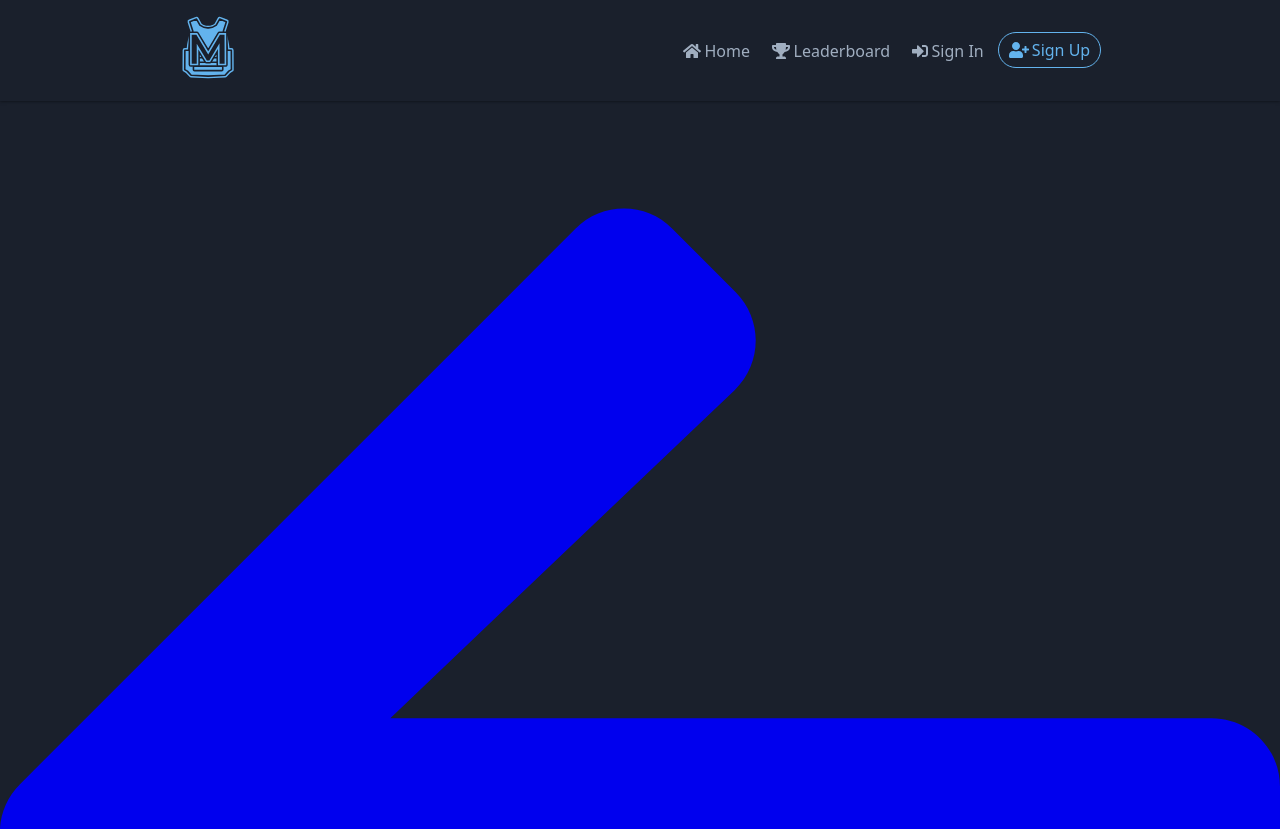
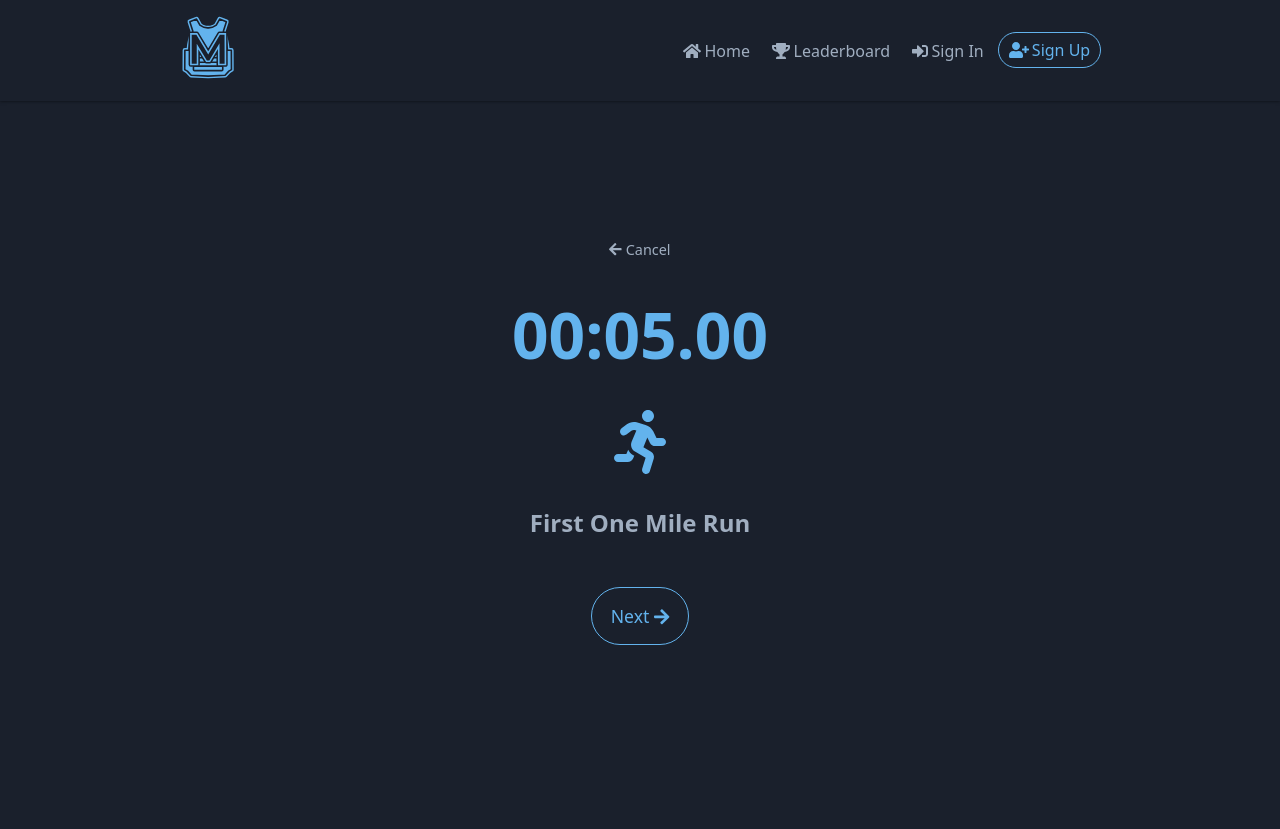
Before and after one commit to raymondkneipp/Murph-MERN, a React (Create React App) app in the folder client/: page /workout in a window 1280 px wide. Shown: the top 829 px of the page. After the commit the page ends 800 px from the top, so only its background shows below. Built offline with nearby package versions, Linux system fonts and the light colour scheme.

Commit message:
Styled timer, signIn, signUp, and workout pages

```diff
--- a/client/src/components/Timer.js
+++ b/client/src/components/Timer.js
@@ -1,5 +1,14 @@
-import React, { useState, useEffect } from "react";
+import React, { useEffect, useState } from "react";
+import styled from "styled-components";
 import { formatTime } from "../util/time";
+
+const TimerStyle = styled.div`
+  color: #63b3ed;
+  font-weight: bold;
+  font-size: 4rem;
+  text-align: center;
+  margin: 2rem 0;
+`;
 
 export const Timer = ({ running, startTime }) => {
   const [minutes, setMinutes] = useState("00");
@@ -11,22 +20,8 @@ export const Timer = ({ running, startTime }) => {
     if (running) {
       interval = setInterval(() => {
         const currentTime = new Date();
+        const time = formatTime(startTime, currentTime);
 
-        // var secondsPassed = ((currentTime - startTime) / 1000).toFixed(0);
-
-        // setMinutes(
-        //   Math.floor(secondsPassed / 60)
-        //     .toString()
-        //     .padStart(2, "0")
-        // );
-        // setSeconds(
-        //   (secondsPassed - Math.floor(secondsPassed / 60) * 60)
-        //     .toString()
-        //     .padStart(2, "0")
-        // );
-        // setMilliSeconds((currentTime - startTime).toString().slice(-3, -1));
-
-        const time = formatTime(startTime, currentTime);
         setMinutes(time["minutes"]);
         setSeconds(time["seconds"]);
         setMilliSeconds(time["milliseconds"]);
@@ -38,10 +33,8 @@ export const Timer = ({ running, startTime }) => {
   }, [running, startTime]);
 
   return (
-    <div>
-      <h1 className="text-6xl font-black text-blue-400 p-2 font-mono">
-        {minutes}:{seconds}.{milliSeconds}
-      </h1>
-    </div>
+    <TimerStyle>
+      {minutes}:{seconds}.{milliSeconds}
+    </TimerStyle>
   );
 };
--- a/client/src/pages/Workout.js
+++ b/client/src/pages/Workout.js
@@ -1,8 +1,89 @@
+import {
+  faArrowLeft,
+  faArrowRight,
+  faCheck,
+  faRunning,
+  faThumbsUp,
+} from "@fortawesome/free-solid-svg-icons";
+import { FontAwesomeIcon } from "@fortawesome/react-fontawesome";
 import React, { useState } from "react";
 import { Link } from "react-router-dom";
+import styled from "styled-components";
+import { Container } from "../components/Container";
+import { CounterGroup } from "../components/CounterGroup";
+import { Laps } from "../components/Laps";
 import { Timer } from "../components/Timer";
-import { Laps } from "../components/Laps";
-import { CounterGroup } from "../components/CounterGroup";
+
+const WorkoutStyle = styled.div`
+  flex: 1;
+  display: flex;
+  align-items: center;
+
+  & > div {
+    display: flex;
+    flex-direction: column;
+    align-items: center;
+  }
+
+  & h2 {
+    color: #a0aec0;
+    font-weight: bold;
+    font-size: 1.5rem;
+    text-align: center;
+    margin: 2rem 0;
+  }
+
+  & a {
+    color: #a0aec0;
+    text-decoration: none;
+    transition: all 0.2s;
+    font-size: 0.9rem;
+
+    &:hover {
+      color: white;
+    }
+  }
+`;
+
+const Button = styled.div`
+  margin: 1rem auto;
+
+  color: #63b3ed;
+  transition: all 0.2s;
+  border: 0.1rem solid #63b3ed;
+  border-radius: 5rem;
+  padding: 1rem 1.2rem;
+  font-size: 1.1rem;
+  background-color: #1a202c;
+  cursor: pointer;
+
+  &:focus {
+    outline: 0;
+  }
+
+  &:hover {
+    color: #1a202c;
+    background-color: #63b3ed;
+  }
+`;
+
+const BackButton = styled.button`
+  color: #a0aec0;
+  text-decoration: none;
+  transition: all 0.2s;
+  font-size: 0.9rem;
+  border: 0;
+  background-color: transparent;
+  cursor: pointer;
+
+  &:hover {
+    color: white;
+  }
+
+  &:focus {
+    outline: none;
+  }
+`;
 
 export const Workout = () => {
   const [startTime] = useState(new Date());
@@ -22,8 +103,8 @@ export const Workout = () => {
       setLaps([
         {
           text: "First Mile",
-          time: { start: startTime, finish: new Date() }
-        }
+          time: { start: startTime, finish: new Date() },
+        },
       ]);
     }
 
@@ -34,9 +115,9 @@ export const Workout = () => {
           text: "Calisthenics",
           time: {
             start: laps[0].time.finish,
-            finish: new Date()
-          }
-        }
+            finish: new Date(),
+          },
+        },
       ]);
     }
 
@@ -47,204 +128,61 @@ export const Workout = () => {
           text: "Second Mile",
           time: {
             start: laps[1].time.finish,
-            finish: new Date()
-          }
-        }
+            finish: new Date(),
+          },
+        },
       ]);
     }
   };
 
   return (
-    <div className="flex flex-col items-center flex-1 justify-center">
+    <WorkoutStyle>
+      <Container>
         {stage === 1 && (
-        <Link
-          to="/"
-          className="text-sm text-gray-500 hover:underline mt-3 flex items-center"
-        >
-          <svg
-            aria-hidden="true"
-            focusable="false"
-            data-prefix="fas"
-            data-icon="arrow-left"
-            className="w-3 inline mr-1 text-gray-500"
-            role="img"
-            xmlns="http://www.w3.org/2000/svg"
-            viewBox="0 0 448 512"
-          >
-            <path
-              fill="currentColor"
-              d="M257.5 445.1l-22.2 22.2c-9.4 9.4-24.6 9.4-33.9 0L7 273c-9.4-9.4-9.4-24.6 0-33.9L201.4 44.7c9.4-9.4 24.6-9.4 33.9 0l22.2 22.2c9.5 9.5 9.3 25-.4 34.3L136.6 216H424c13.3 0 24 10.7 24 24v32c0 13.3-10.7 24-24 24H136.6l120.5 114.8c9.8 9.3 10 24.8.4 34.3z"
-            ></path>
-          </svg>
-          Cancel
+          <Link to="/">
+            <FontAwesomeIcon icon={faArrowLeft} /> Cancel
           </Link>
         )}
         {stage === 2 && (
-        <button
-          className="text-sm text-gray-500 hover:underline mt-3 flex items-center"
-          onClick={() => setStage(1)}
-        >
-          <svg
-            aria-hidden="true"
-            focusable="false"
-            data-prefix="fas"
-            data-icon="arrow-left"
-            className="w-3 inline mr-1 text-gray-500"
-            role="img"
-            xmlns="http://www.w3.org/2000/svg"
-            viewBox="0 0 448 512"
-          >
-            <path
-              fill="currentColor"
-              d="M257.5 445.1l-22.2 22.2c-9.4 9.4-24.6 9.4-33.9 0L7 273c-9.4-9.4-9.4-24.6 0-33.9L201.4 44.7c9.4-9.4 24.6-9.4 33.9 0l22.2 22.2c9.5 9.5 9.3 25-.4 34.3L136.6 216H424c13.3 0 24 10.7 24 24v32c0 13.3-10.7 24-24 24H136.6l120.5 114.8c9.8 9.3 10 24.8.4 34.3z"
-            ></path>
-          </svg>
-          Back
-        </button>
+          <BackButton onClick={() => setStage(1)}>
+            <FontAwesomeIcon icon={faArrowLeft} /> Back
+          </BackButton>
         )}
         {stage === 4 && (
-        <Link
-          to="/"
-          className="text-sm text-gray-500 hover:underline mt-3 flex items-center"
-        >
-          <svg
-            aria-hidden="true"
-            focusable="false"
-            data-prefix="fas"
-            data-icon="arrow-left"
-            className="w-3 inline mr-1 text-gray-500"
-            role="img"
-            xmlns="http://www.w3.org/2000/svg"
-            viewBox="0 0 448 512"
-          >
-            <path
-              fill="currentColor"
-              d="M257.5 445.1l-22.2 22.2c-9.4 9.4-24.6 9.4-33.9 0L7 273c-9.4-9.4-9.4-24.6 0-33.9L201.4 44.7c9.4-9.4 24.6-9.4 33.9 0l22.2 22.2c9.5 9.5 9.3 25-.4 34.3L136.6 216H424c13.3 0 24 10.7 24 24v32c0 13.3-10.7 24-24 24H136.6l120.5 114.8c9.8 9.3 10 24.8.4 34.3z"
-            ></path>
-          </svg>
-          Back to Home
+          <Link to="/">
+            <FontAwesomeIcon icon={faArrowLeft} /> Back to Home
           </Link>
         )}
         <Laps laps={laps} />
         <Timer running={running} startTime={startTime} />
+        {stage === 1 && (
+          <>
+            <FontAwesomeIcon size="4x" color="#63b3ed" icon={faRunning} />
+            <h2>First One Mile Run</h2>
+          </>
+        )}
+        {stage === 2 && <CounterGroup />}
         {stage === 3 && (
-        <svg
-          aria-hidden="true"
-          focusable="false"
-          data-prefix="fas"
-          data-icon="running"
-          className="w-12 text-blue-500 mb-6"
-          role="img"
-          xmlns="http://www.w3.org/2000/svg"
-          viewBox="0 0 416 512"
-        >
-          <path
-            fill="currentColor"
-            d="M272 96c26.51 0 48-21.49 48-48S298.51 0 272 0s-48 21.49-48 48 21.49 48 48 48zM113.69 317.47l-14.8 34.52H32c-17.67 0-32 14.33-32 32s14.33 32 32 32h77.45c19.25 0 36.58-11.44 44.11-29.09l8.79-20.52-10.67-6.3c-17.32-10.23-30.06-25.37-37.99-42.61zM384 223.99h-44.03l-26.06-53.25c-12.5-25.55-35.45-44.23-61.78-50.94l-71.08-21.14c-28.3-6.8-57.77-.55-80.84 17.14l-39.67 30.41c-14.03 10.75-16.69 30.83-5.92 44.86s30.84 16.66 44.86 5.92l39.69-30.41c7.67-5.89 17.44-8 25.27-6.14l14.7 4.37-37.46 87.39c-12.62 29.48-1.31 64.01 26.3 80.31l84.98 50.17-27.47 87.73c-5.28 16.86 4.11 34.81 20.97 40.09 3.19 1 6.41 1.48 9.58 1.48 13.61 0 26.23-8.77 30.52-22.45l31.64-101.06c5.91-20.77-2.89-43.08-21.64-54.39l-61.24-36.14 31.31-78.28 20.27 41.43c8 16.34 24.92 26.89 43.11 26.89H384c17.67 0 32-14.33 32-32s-14.33-31.99-32-31.99z"
-          ></path>
-        </svg>
-      )}
-      {stage === 1 && (
-        <svg
-          aria-hidden="true"
-          focusable="false"
-          data-prefix="fas"
-          data-icon="running"
-          className="w-12 text-blue-500 mb-6"
-          role="img"
-          xmlns="http://www.w3.org/2000/svg"
-          viewBox="0 0 416 512"
-        >
-          <path
-            fill="currentColor"
-            d="M272 96c26.51 0 48-21.49 48-48S298.51 0 272 0s-48 21.49-48 48 21.49 48 48 48zM113.69 317.47l-14.8 34.52H32c-17.67 0-32 14.33-32 32s14.33 32 32 32h77.45c19.25 0 36.58-11.44 44.11-29.09l8.79-20.52-10.67-6.3c-17.32-10.23-30.06-25.37-37.99-42.61zM384 223.99h-44.03l-26.06-53.25c-12.5-25.55-35.45-44.23-61.78-50.94l-71.08-21.14c-28.3-6.8-57.77-.55-80.84 17.14l-39.67 30.41c-14.03 10.75-16.69 30.83-5.92 44.86s30.84 16.66 44.86 5.92l39.69-30.41c7.67-5.89 17.44-8 25.27-6.14l14.7 4.37-37.46 87.39c-12.62 29.48-1.31 64.01 26.3 80.31l84.98 50.17-27.47 87.73c-5.28 16.86 4.11 34.81 20.97 40.09 3.19 1 6.41 1.48 9.58 1.48 13.61 0 26.23-8.77 30.52-22.45l31.64-101.06c5.91-20.77-2.89-43.08-21.64-54.39l-61.24-36.14 31.31-78.28 20.27 41.43c8 16.34 24.92 26.89 43.11 26.89H384c17.67 0 32-14.33 32-32s-14.33-31.99-32-31.99z"
-          ></path>
-        </svg>
+          <>
+            <FontAwesomeIcon color="#63b3ed" size="4x" icon={faRunning} />
+            <h2>Second One Mile Run</h2>
+            <Button onClick={() => handleClick()}>
+              Finish <FontAwesomeIcon icon={faCheck} />
+            </Button>
+          </>
         )}
         {stage === 4 && (
-        <svg
-          aria-hidden="true"
-          focusable="false"
-          data-prefix="far"
-          data-icon="thumbs-up"
-          className="w-12 text-blue-500 mb-6"
-          role="img"
-          xmlns="http://www.w3.org/2000/svg"
-          viewBox="0 0 512 512"
-        >
-          <path
-            fill="currentColor"
-            d="M466.27 286.69C475.04 271.84 480 256 480 236.85c0-44.015-37.218-85.58-85.82-85.58H357.7c4.92-12.81 8.85-28.13 8.85-46.54C366.55 31.936 328.86 0 271.28 0c-61.607 0-58.093 94.933-71.76 108.6-22.747 22.747-49.615 66.447-68.76 83.4H32c-17.673 0-32 14.327-32 32v240c0 17.673 14.327 32 32 32h64c14.893 0 27.408-10.174 30.978-23.95 44.509 1.001 75.06 39.94 177.802 39.94 7.22 0 15.22.01 22.22.01 77.117 0 111.986-39.423 112.94-95.33 13.319-18.425 20.299-43.122 17.34-66.99 9.854-18.452 13.664-40.343 8.99-62.99zm-61.75 53.83c12.56 21.13 1.26 49.41-13.94 57.57 7.7 48.78-17.608 65.9-53.12 65.9h-37.82c-71.639 0-118.029-37.82-171.64-37.82V240h10.92c28.36 0 67.98-70.89 94.54-97.46 28.36-28.36 18.91-75.63 37.82-94.54 47.27 0 47.27 32.98 47.27 56.73 0 39.17-28.36 56.72-28.36 94.54h103.99c21.11 0 37.73 18.91 37.82 37.82.09 18.9-12.82 37.81-22.27 37.81 13.489 14.555 16.371 45.236-5.21 65.62zM88 432c0 13.255-10.745 24-24 24s-24-10.745-24-24 10.745-24 24-24 24 10.745 24 24z"
-          ></path>
-        </svg>
-      )}
-
-      {stage === 1 && (
-        <h3 className="text-xl font-medium text-gray-100 max-w-xs text-center mb-6">
-          First One Mile Run
-        </h3>
-      )}
-      {stage === 2 && (
           <>
-          <CounterGroup />
+            <FontAwesomeIcon color="#63b3ed" size="4x" icon={faThumbsUp} />
+            <h2>Congratulations</h2>
           </>
         )}
-      {stage === 3 && (
-        <h3 className="text-xl font-medium text-gray-100 max-w-xs text-center mb-6">
-          Second One Mile Run
-        </h3>
+        {stage !== 4 && stage !== 3 && (
+          <Button onClick={() => handleClick()}>
+            Next <FontAwesomeIcon icon={faArrowRight} />
+          </Button>
         )}
-      {stage === 4 && (
-        <h3 className="text-xl font-medium text-gray-100 max-w-xs text-center mb-6">
-          Congratulations
-        </h3>
-      )}
-      {stage !== 4 && stage !== 3 && (
-        <button
-          className="bg-blue-400 shadow rounded-full py-4 px-6 text-lg hover:underline flex items-center text-gray-900"
-          onClick={() => handleClick()}
-        >
-          Next
-          <svg
-            aria-hidden="true"
-            focusable="false"
-            data-prefix="fas"
-            data-icon="arrow-right"
-            className="w-6 inline ml-4 text-gray-900"
-            role="img"
-            xmlns="http://www.w3.org/2000/svg"
-            viewBox="0 0 448 512"
-          >
-            <path
-              fill="currentColor"
-              d="M190.5 66.9l22.2-22.2c9.4-9.4 24.6-9.4 33.9 0L441 239c9.4 9.4 9.4 24.6 0 33.9L246.6 467.3c-9.4 9.4-24.6 9.4-33.9 0l-22.2-22.2c-9.5-9.5-9.3-25 .4-34.3L311.4 296H24c-13.3 0-24-10.7-24-24v-32c0-13.3 10.7-24 24-24h287.4L190.9 101.2c-9.8-9.3-10-24.8-.4-34.3z"
-            ></path>
-          </svg>
-        </button>
-      )}
-      {stage === 3 && (
-        <button
-          className="bg-blue-400 shadow rounded-full py-4 px-6 text-lg hover:underline flex items-center text-gray-900"
-          onClick={() => handleClick()}
-        >
-          Finish
-          <svg
-            aria-hidden="true"
-            focusable="false"
-            data-prefix="fas"
-            data-icon="arrow-right"
-            className="w-6 inline ml-4 text-gray-900"
-            role="img"
-            xmlns="http://www.w3.org/2000/svg"
-            viewBox="0 0 448 512"
-          >
-            <path
-              fill="currentColor"
-              d="M190.5 66.9l22.2-22.2c9.4-9.4 24.6-9.4 33.9 0L441 239c9.4 9.4 9.4 24.6 0 33.9L246.6 467.3c-9.4 9.4-24.6 9.4-33.9 0l-22.2-22.2c-9.5-9.5-9.3-25 .4-34.3L311.4 296H24c-13.3 0-24-10.7-24-24v-32c0-13.3 10.7-24 24-24h287.4L190.9 101.2c-9.8-9.3-10-24.8-.4-34.3z"
-            ></path>
-          </svg>
-        </button>
-      )}
-    </div>
+      </Container>
+    </WorkoutStyle>
   );
 };
```
Also changed, not shown: client/src/pages/SignIn.js (+5 -18 lines), client/src/pages/SignUp.js (+87 -34 lines). Lines whose indentation alone changed are shown as unchanged.
